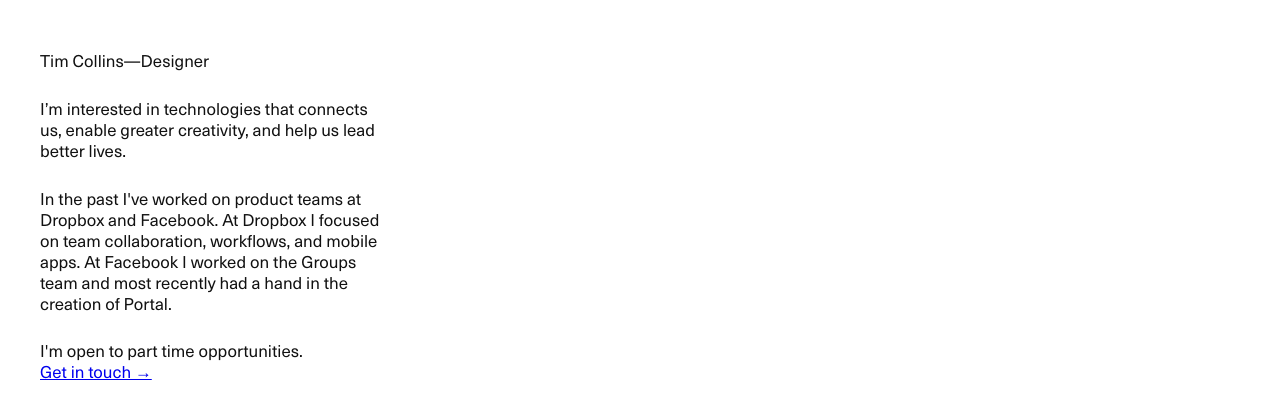
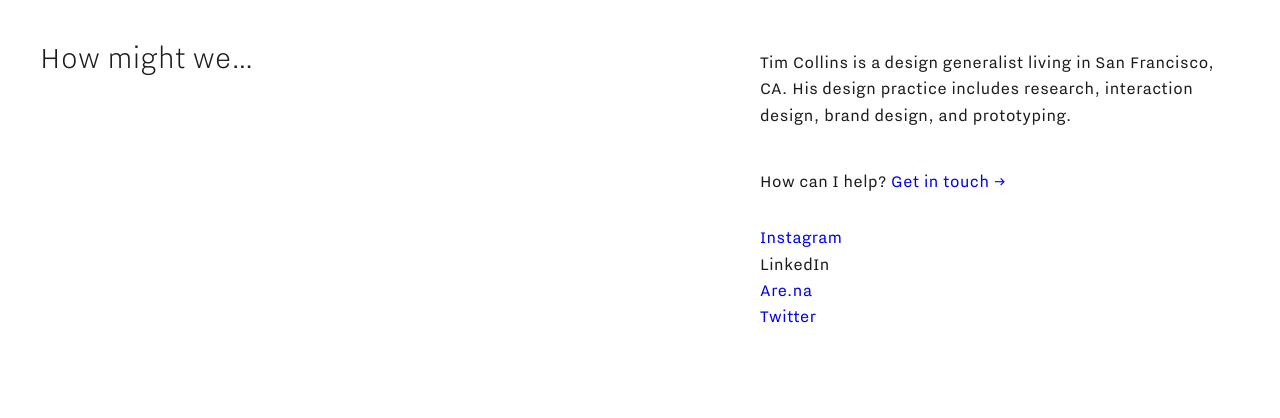
Before and after one commit to metasignal/personalsite, a plain HTML site: page index.html in a window 1280 px wide. Drawn offline with Linux system fonts and the light colour scheme.

Commit message:
forward progress, need to def clean up the code

```diff
--- a/index.html
+++ b/index.html
@@ -5,27 +5,28 @@
   <meta name="viewport" content="width=device-width, initial-scale=1.0">
   <meta http-equiv="X-UA-Compatible" content="ie=edge">
   <link rel="stylesheet" href="style.css">
-  <title>Tim Collins - Designer</title>
+  <title>Tim Collins</title>
 </head>
 <body>
 
-<div id="container">
-  <div id="sidebar">
-    <div id="inner">
-      <p>Tim Collins—Designer</p>
-      <p>I’m interested in technologies that connects us, enable greater creativity, and help us lead better lives.</p>
-      <p>In the past I've worked on product teams at Dropbox and Facebook. At Dropbox I focused on team collaboration, workflows, and mobile apps. At Facebook I worked on the Groups team and most recently had a hand in the creation of Portal. </p>
-      <!-- x<p>I find endless inspiration in nature, woodworking, color, music, and reading. </p> -->
-      <p>I'm open to part time opportunities. <BR><a target="_blank"href="mailto:timcollinsdesign@gmail.com">Get in touch →</a></p>
+  <div class="column" id="col-1">
+    <h1 id="title">How might we…</h1>
+  </div>
 
+  <div class="column" id="col-2">
+    <div id="column">
+    <p>Tim Collins is a design generalist living in San Francisco, CA. His design practice includes research, interaction design, brand design, and prototyping.
+    </p>
+      <p id="tagline">How can I help? <a target="_blank"href="mailto:timcollinsdesign@gmail.com">Get in touch →</a></p>
     </div>
+    <br><br><br><br><br><br><br>
+    <ul id="links" >
+      <li><a target="_blank" href="https://www.instagram.com/timcollins/">Instagram</a></li>
+      <li><a target="_blank" href="">LinkedIn</a></li>
+      <li><a target="_blank" href="https://www.are.na/tim-collins">Are.na</a></li>
+      <li><a target="_blank" href="https://twitter.com/spiritmachines">Twitter</a></li>
+    </ul>
   </div>
-  <!-- <ul id="links" >
-    <li><a target="_blank" href="">LinkedIn</a></li>
-    <li><a target="_blank" href="https://www.instagram.com/timcollins/">Instagram</a></li>
-    <li><a target="_blank" href="https://www.are.na/tim-collins">Are.na</a></li>
-    <li><a target="_blank" href="https://twitter.com/spiritmachines">Twitter</a></li>
-  </ul> -->
-</div>
+
 </body>
 </html>
--- a/style.css
+++ b/style.css
@@ -1,22 +1,77 @@
+/* http://meyerweb.com/eric/tools/css/reset/
+   v2.0 | 20110126
+   License: none (public domain)
+*/
+
+html, body, div, span, applet, object, iframe,
+h1, h2, h3, h4, h5, h6, p, blockquote, pre,
+a, abbr, acronym, address, big, cite, code,
+del, dfn, em, img, ins, kbd, q, s, samp,
+small, strike, strong, sub, sup, tt, var,
+b, u, i, center,
+dl, dt, dd, ol, ul, li,
+fieldset, form, label, legend,
+table, caption, tbody, tfoot, thead, tr, th, td,
+article, aside, canvas, details, embed,
+figure, figcaption, footer, header, hgroup,
+menu, nav, output, ruby, section, summary,
+time, mark, audio, video {
+	margin: 0;
+	padding: 0;
+	border: 0;
+	font-size: 100%;
+	font: inherit;
+	vertical-align: baseline;
+}
+/* HTML5 display-role reset for older browsers */
+article, aside, details, figcaption, figure,
+footer, header, hgroup, menu, nav, section {
+	display: block;
+}
 body {
-  font-family: "neue", Times;
+	line-height: 1;
+}
+ol, ul {
+	list-style: none;
+}
+blockquote, q {
+	quotes: none;
+}
+blockquote:before, blockquote:after,
+q:before, q:after {
+	content: '';
+	content: none;
+}
+table {
+	border-collapse: collapse;
+	border-spacing: 0;
+}
 
-  font-size: 1.05em;
-  line-height: 1.25em;
+body {
+  font-family: "nitti", Helvetica, Times;
+  font-size: 1.18em;
+  line-height: 1.40em;
   margin: 0 auto;
   background-color: white;
-  color:#111111;
+  color:#1C1C1C;
+	letter-spacing: .03em;
 }
 
 p {
   font-weight: 500;
   float:left;
   margin-top: 10px;
+
+}
+
+#tagline {
+	margin-top: 40px;
 }
 
 h1 {
   font-weight:normal;
-  font-size: 1.3em;
+  font-size: 1.8em;
+	font-family:"nitti-light", Helvetica, Times;
 }
 
 h2 {
@@ -25,36 +80,64 @@ h2 {
 }
 
 a {
-  text-decoration: underline;
+  text-decoration: none;
 }
 
-#inner {
-  margin: 40px;
-  width:347px;
+a:visited {
+	  color:#1C1C1C;
 }
 
-#sidebar{
-  position:fixed;
-  left:0;
-  top:0;
-  background-color:white;
-  width:322px;
+#container {
+margin-left: 40px;
+width: 400px;
 }
 
-#fullscreenImage {
-  background-color: #d3d3d;
+.column {
+	float: left;
+	width:480px;
+  margin: 40px;
+}
+
+#col-1 {
+}
+
+#col-2 {
+float:right;
 }
 
 @font-face {
-  font-family: 'apercuMono';
-  src: url('fonts/ApercuMono.otf') format('opentype');
+  font-family: 'nitti-light';
+  src: url('fonts/NittiGrotesk-Light.ttf') format('truetype');
 }
 
 @font-face {
-  font-family: 'neue';
-  src: url('fonts/Neue Haas Unica Pro.otf') format('opentype');
+  font-family: 'nitti';
+  src: url('fonts/NittiGrotesk-Normal.ttf') format('truetype');
+}
+
+div.clear {
+    clear:both;
 }
 
 /* #links li {
   list-style: none;
 } */
+
+h1:after {
+  content: '';
+  width: 2px;
+  height: 28px;
+  background: black;
+  opacity: 0;
+  display: inline-block;
+  animation: blink .6s ease-out infinite alternate;
+}
+
+@keyframes blink {
+  50% {
+    opacity: 0;
+  }
+  100% {
+    opacity: 1;
+  }
+}
```
Also changed, not shown: fonts/ApercuMono.otf (deleted), fonts/Neue Haas Unica Pro.otf (deleted), fonts/NittiGrotesk-Light.ttf (added), fonts/NittiGrotesk-Normal.ttf (added).
